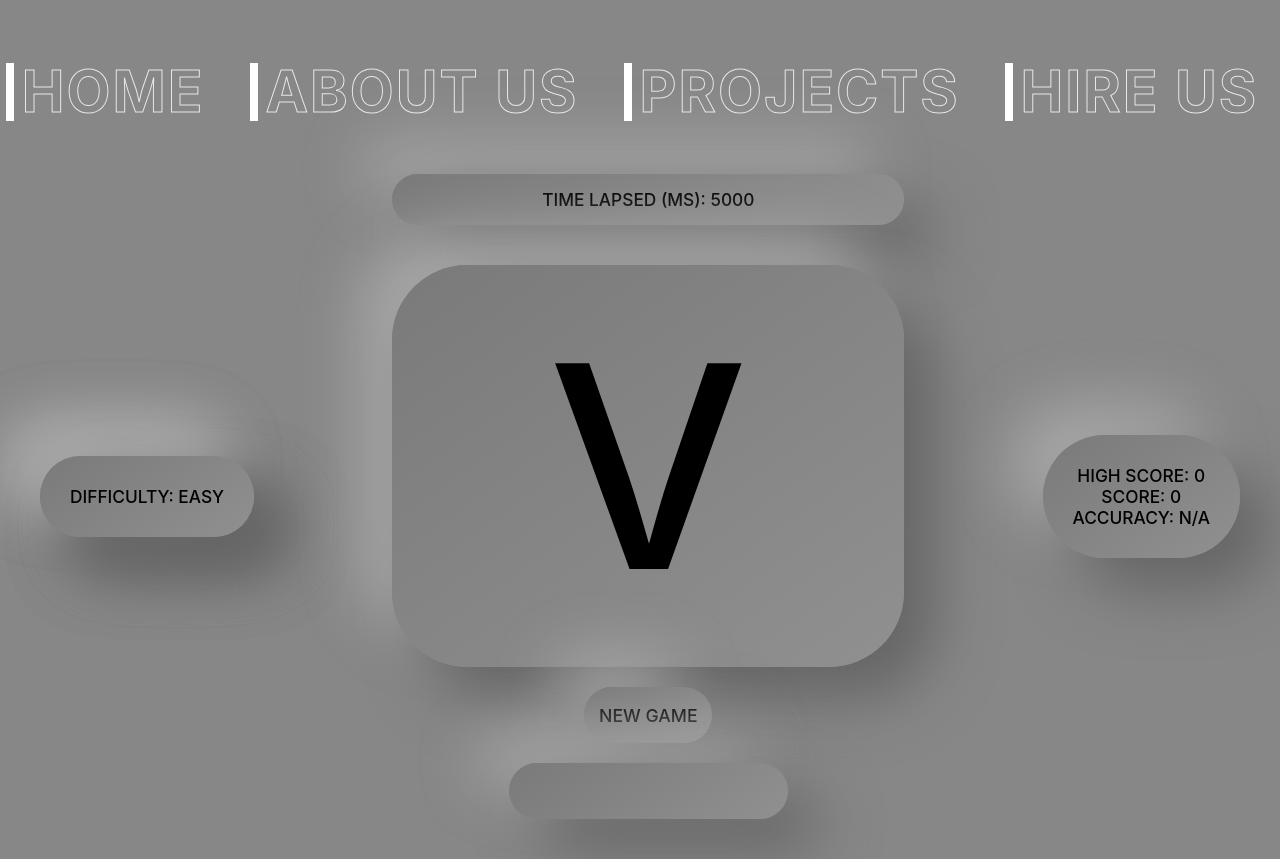
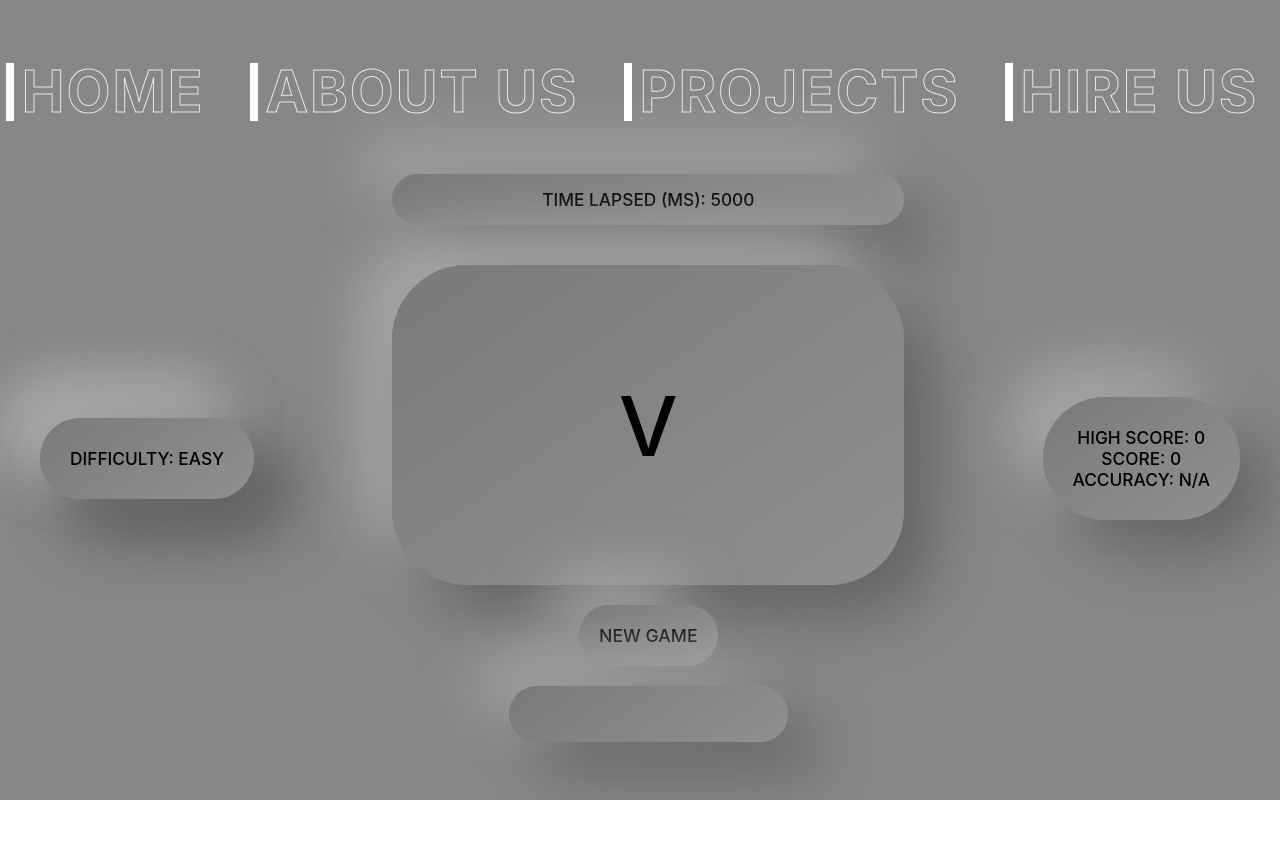
Before and after one commit to WukoSiric/2022-typingGame, a SvelteKit app in the folder groupproject/: page /typing-game in a window 1280 px wide. After the commit the page ends 800 px from the top, so only its background shows below. Built offline with nearby package versions, Linux system fonts and the light colour scheme.

Commit message:
added enter to reset

```diff
--- a/groupproject/src/routes/typing-game/+page.svelte
+++ b/groupproject/src/routes/typing-game/+page.svelte
@@ -124,6 +124,7 @@
     });
 
 </script>
+
 <div class="page">
 
     <Nav/>
@@ -156,7 +157,7 @@
                 <div class="gameWindow">
                     <div class="letter">
                         {#if (game_finished == true)}
-                        end
+                        end<small>Click 'New Game' Or Press 'Enter'</small>
                         {:else}
                         {letter_sequence[letter_index]}
                         {/if}
@@ -165,7 +166,7 @@
 
                 <button class="type1" on:click={() => new_game()}>New Game</button>
 
-                <input on:keydown={handle_input} bind:value={input} autofocus>
+                <input on:keydown={handle_input} bind:value={input} autofocus on:submit={() => new_game()}>
             </div>
         </div>
 
@@ -200,6 +201,9 @@
     text-transform: uppercase;
 }
 
+small {
+    font-size: 0.2em;
+}
 .center {
     display: flex;
     align-items: center;
@@ -289,6 +293,9 @@
     width: 100%;
     height: 100%;
     text-align: center;
+    display: flex;
+    flex-direction: column;
+    font-size: .3em;
 }
 
 .gameStats {
@@ -325,6 +332,10 @@
     min-width: 10vw;
     min-height: 7vh;
     cursor: pointer;
+}
+
+.type1 {
+    padding: 20px;
 }
 
 .type1:hover, .difficulty:hover {
```
